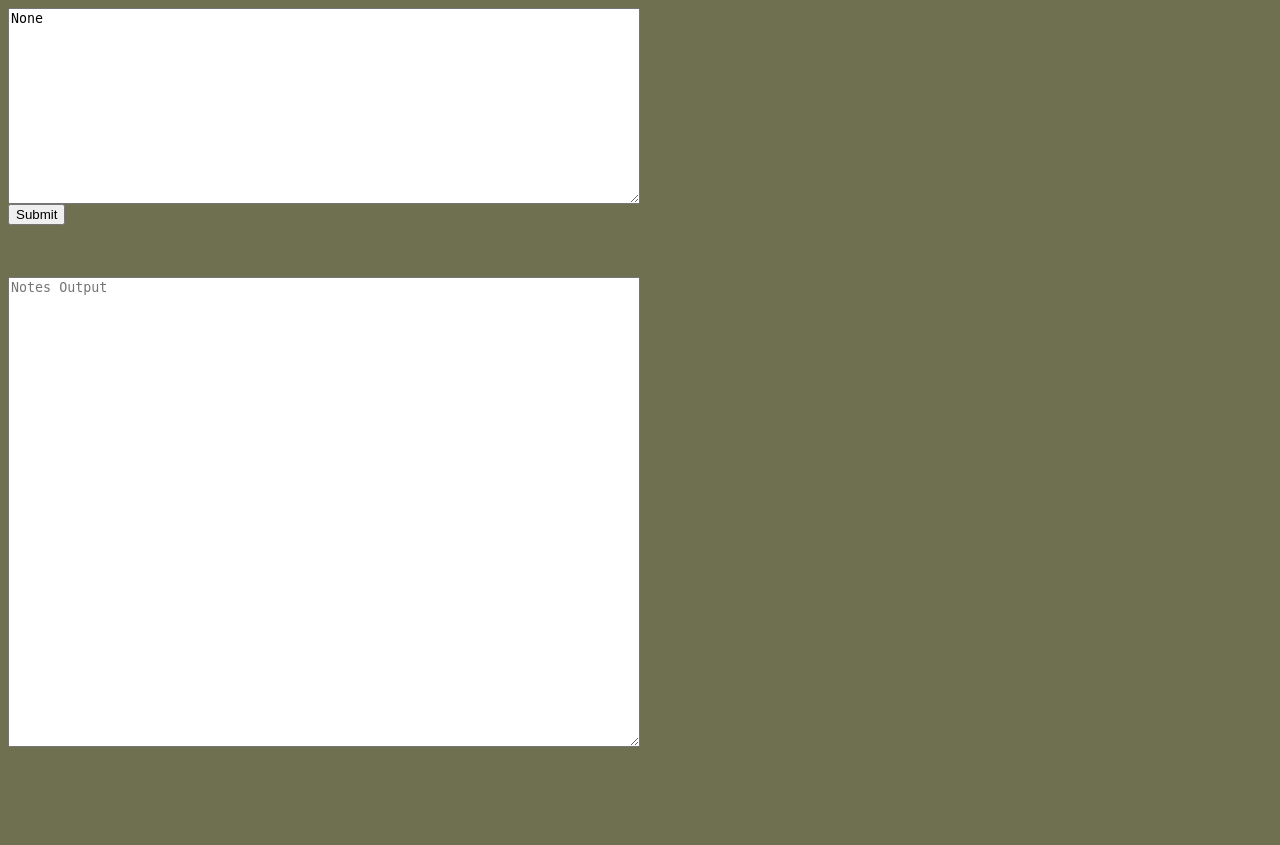
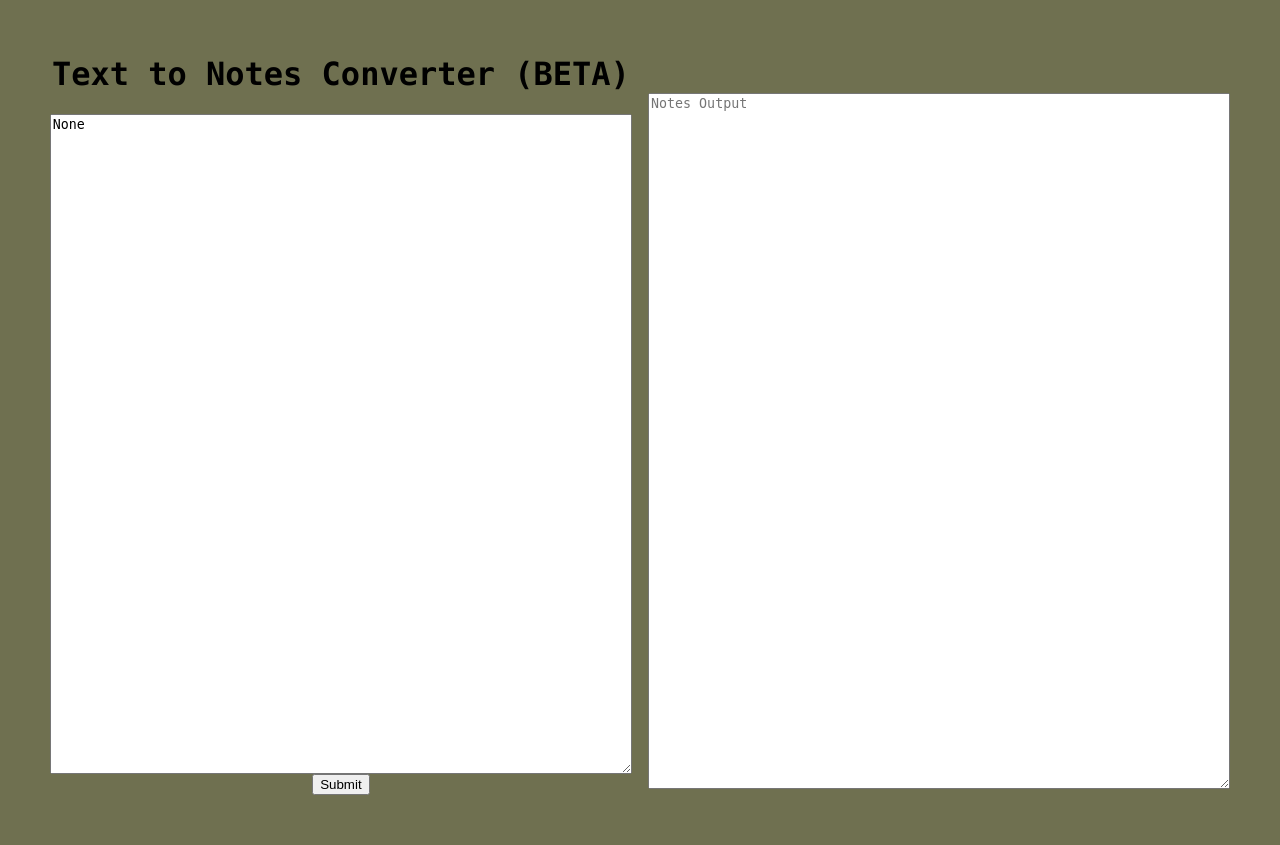
Before and after one commit to Tennis-Ball/AI-Text-To-Notes-Converter, a Flask app: page / in a window 1280 px wide. Before the commit the page ends 747 px from the top, so only its background shows below. Run offline with Flask 2, Linux system fonts and the light colour scheme.

Commit message:
V1 Beta deployment

```diff
--- a/app/__init__.py
+++ b/app/__init__.py
@@ -3,6 +3,6 @@ from flask import Flask
 
 
 app = Flask(__name__)
-app.config.from_object(config.TestConfig)
+app.config.from_object(config.ProdConfig)
 
 from app import routes
--- a/app/templates/home.html.j2
+++ b/app/templates/home.html.j2
@@ -1,11 +1,15 @@
 <html>
-	<body style="background: #6f7050;">
-		<form action="/" method="post">
-			<textarea id="text_in" name="text_in" placeholder="Text In" style="width: 50%; height: 25%;">{{input}}</textarea>
-			<br>
-			<input type="submit" formmethod="post">
-		</form>
-		<br><br>
-		<textarea id="text_out" value="text" placeholder="Notes Output" style="width: 50%; height: 60%;">{{output}}</textarea>
+	<body style="background: #6f7050; text-align: center; padding: 2%">
+		<div style="display: inline-block; width: 49%">
+			<h1 style="font-family: Lucida Console, Courier New, monospace;">Text to Notes Converter (BETA)</h1>
+			<form action="/" method="post">
+				<textarea id="text_in" name="text_in" placeholder="Paste from Textbook" style="width: 98%; height: 90%;">{{input}}</textarea>
+				<br>
+				<input type="submit" formmethod="post">
+			</form>
+		</div>
+		<div style="display: inline-block; width: 49%">
+			<textarea id="text_out" value="text" placeholder="Notes Output" style="width: 98%; height: 95%;">{{output}}</textarea>
+		</div>
 	</body>
 </html>
```
